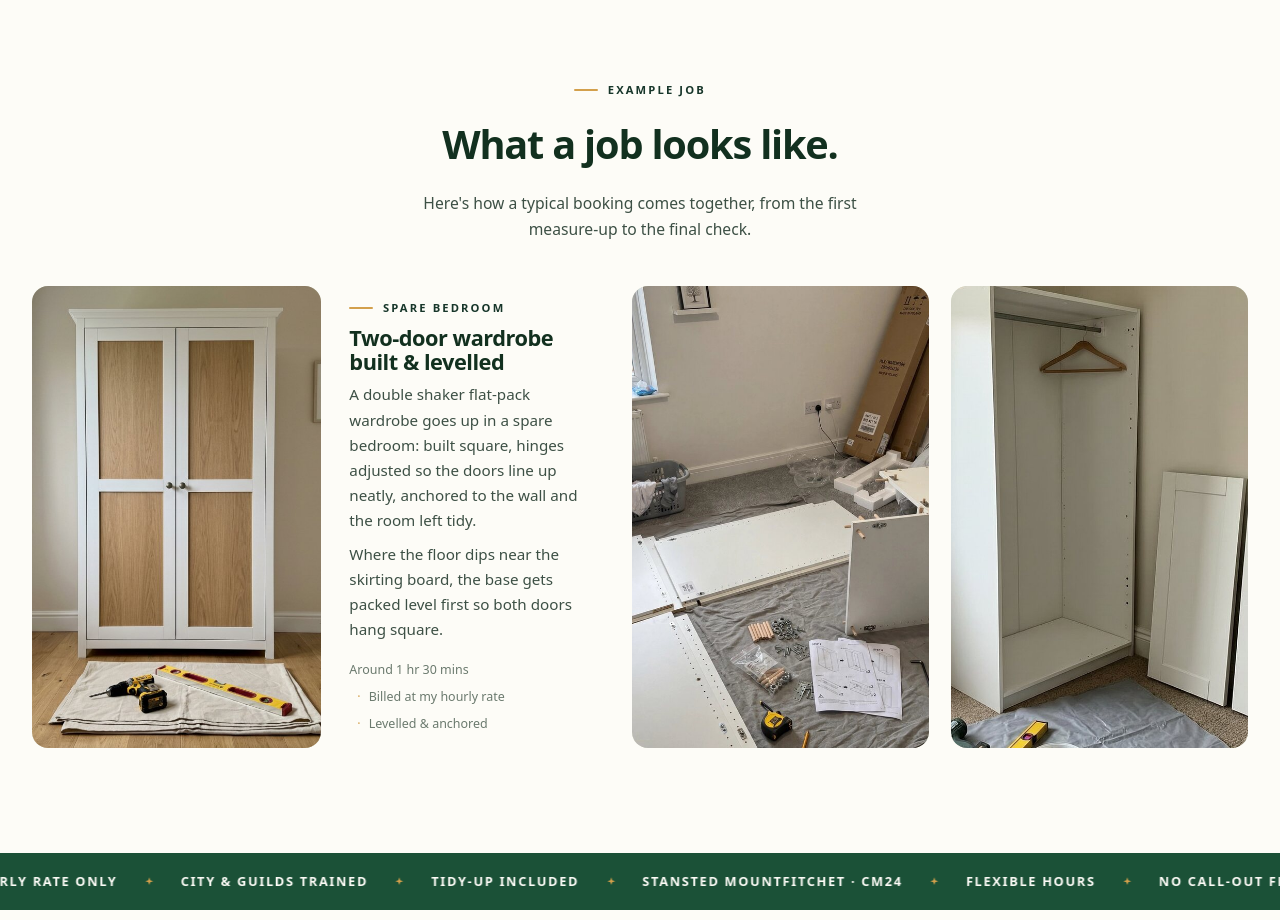
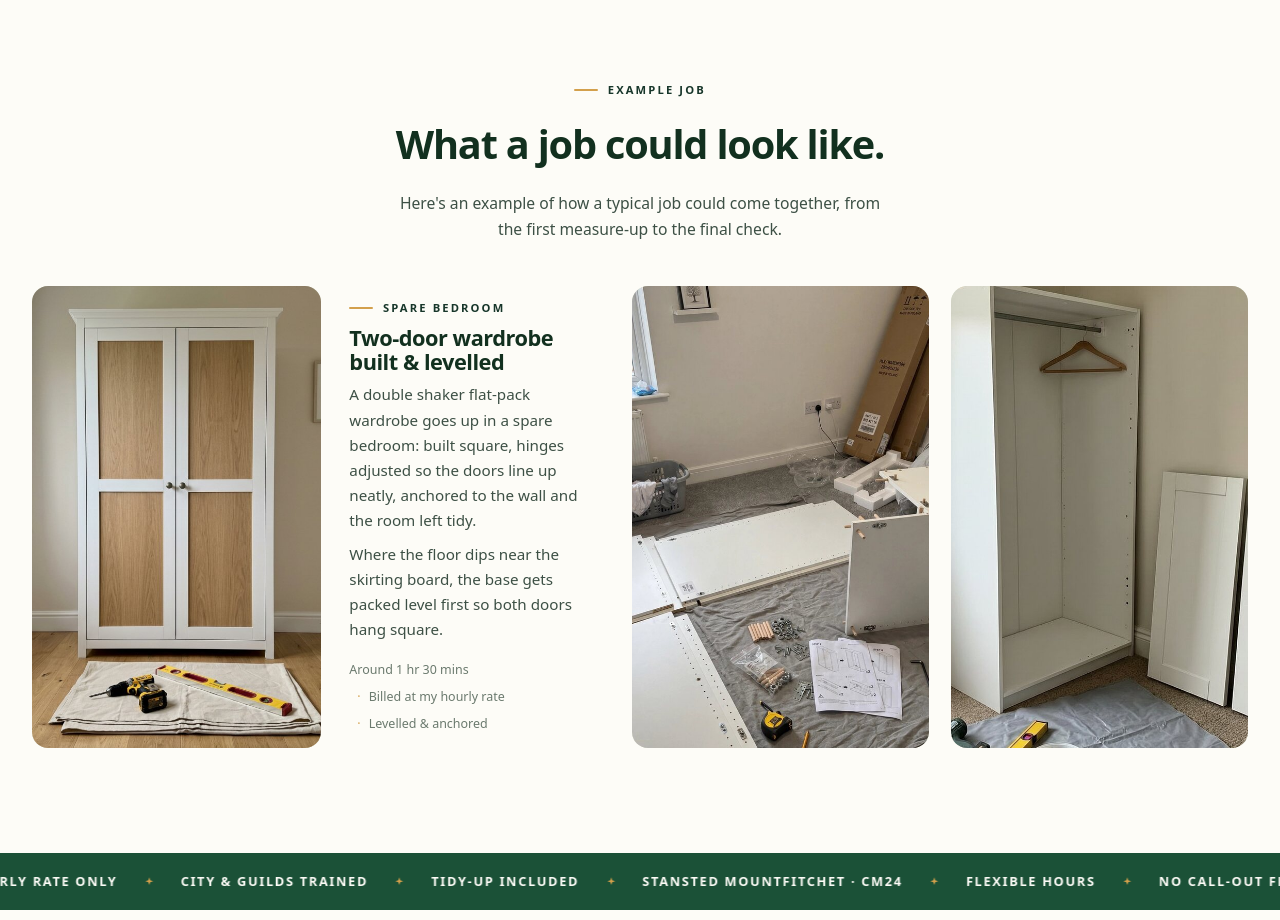
Before and after one commit to olivecubr26/oddjobsnew, a website: page oddjobscaptain-main/index.html in a window 1280 px wide. Shown: the part 4620-5540 px from the top of the page. Drawn offline with Linux system fonts and the light colour scheme.

Commit message:
Make the example job framing slightly clearer
Co-authored-by: arena-agent <297053741+arena-agent@users.noreply.github.com>

```diff
--- a/oddjobscaptain-main/index.html
+++ b/oddjobscaptain-main/index.html
@@ -259,8 +259,8 @@
     <div class="wrap">
       <div class="center-head">
         <span class="eyebrow">Example job</span>
-        <h2>What a job looks like.</h2>
-        <p>Here's how a typical booking comes together, from the first measure-up to the final check.</p>
+        <h2>What a job could look like.</h2>
+        <p>Here's an example of how a typical job could come together, from the first measure-up to the final check.</p>
       </div>
       <div class="collage">
         <div class="collage__feature">
```
